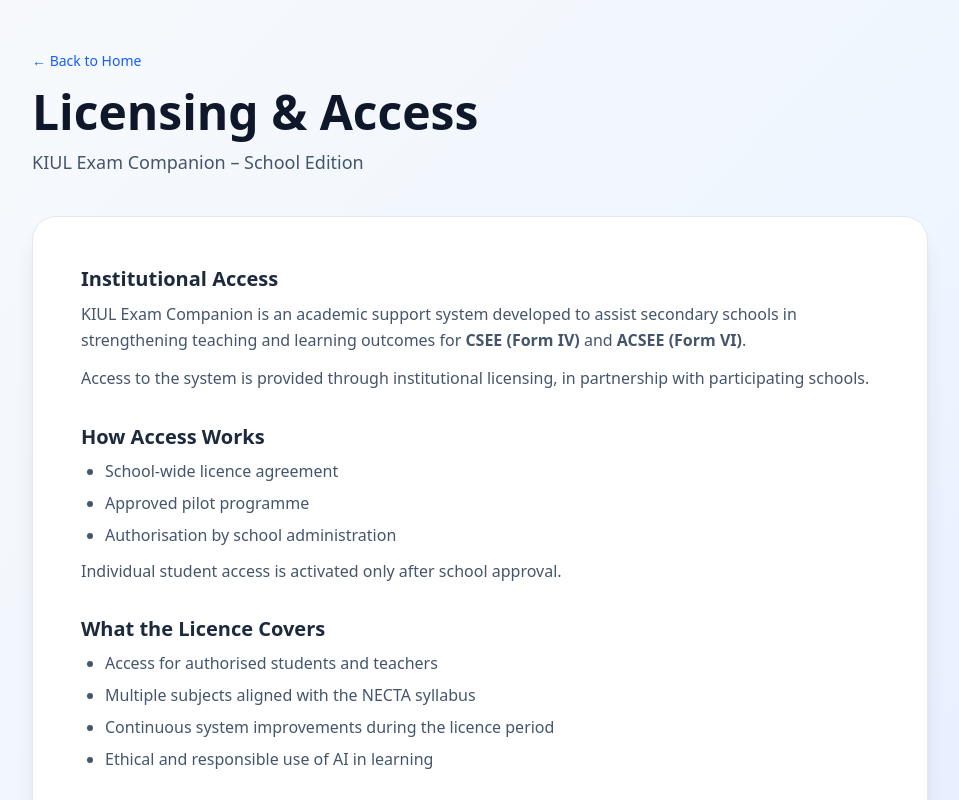
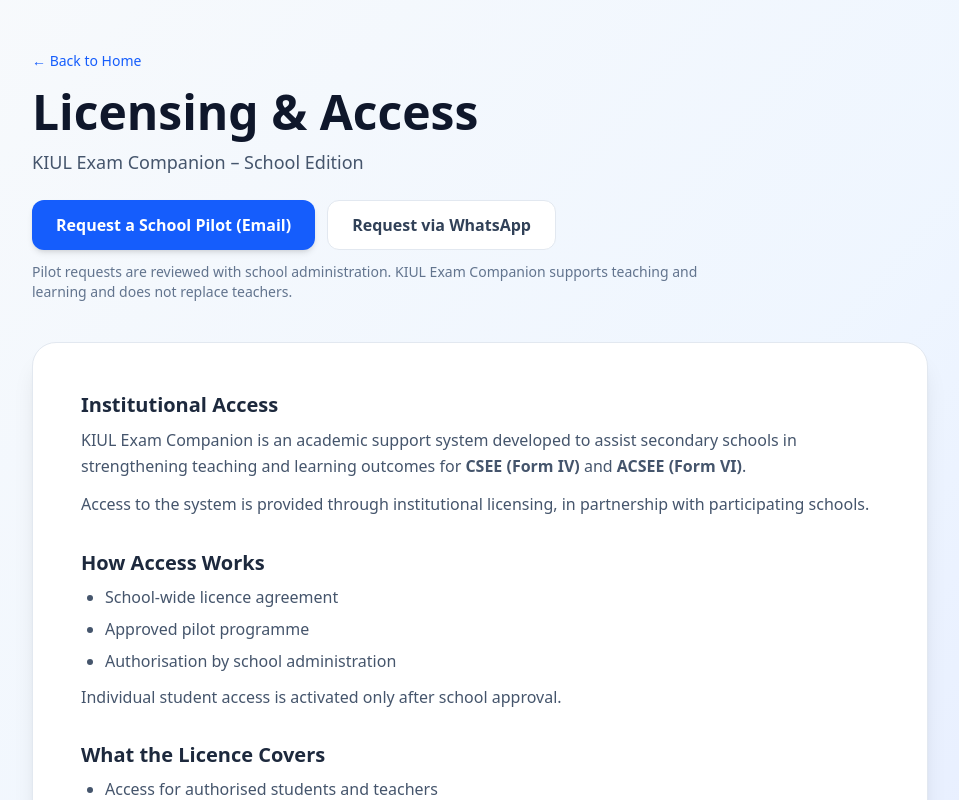
Before and after one commit to 2014Akamanzi/kiul-ss-revision, a Next.js app: page /licensing in a window 1280 px wide. Shown: the top 800 px of the page, without its empty margins (160-1119 px from the left). Built offline with nearby package versions, Linux system fonts and the light colour scheme.

Commit message:
Add Request Pilot buttons (email + WhatsApp) on Licensing page

```diff
--- a/src/app/licensing/page.tsx
+++ b/src/app/licensing/page.tsx
@@ -1,6 +1,36 @@
 import Link from "next/link";
 
 export default function LicensingPage() {
+  const mailto =
+    "mailto:info.kiul@katokifoundation.org" +
+    "?subject=" +
+    encodeURIComponent("Request for KIUL Exam Companion School Pilot") +
+    "&body=" +
+    encodeURIComponent(
+      [
+        "Dear KIUL Team,",
+        "",
+        "We would like to request a one-term pilot for KIUL Exam Companion – School Edition.",
+        "",
+        "School name:",
+        "Region/District:",
+        "School type (government/private):",
+        "Levels (CSEE/ACSEE):",
+        "Approx. number of students (Form IV / Form VI):",
+        "Contact person (name & role):",
+        "Phone/WhatsApp:",
+        "",
+        "Preferred start date for the pilot:",
+        "",
+        "Any specific subjects/combinations to prioritise:",
+        "",
+        "Kind regards,",
+        "[Name]",
+        "[Position]",
+        "[School]",
+      ].join("\n")
+    );
+
   return (
     <main className="min-h-screen bg-gradient-to-br from-slate-50 via-blue-50 to-indigo-100 px-4 py-12">
       <div className="mx-auto max-w-4xl">
@@ -19,6 +49,31 @@
 
           <p className="mt-3 text-slate-600 text-lg max-w-2xl">
             KIUL Exam Companion – School Edition
+          </p>
+
+          {/* Primary CTA */}
+          <div className="mt-6 flex flex-col sm:flex-row gap-3">
+            <a
+              href={mailto}
+              className="inline-flex items-center justify-center rounded-xl bg-blue-600 px-6 py-3 text-white font-semibold shadow-md hover:bg-blue-700 transition"
+            >
+              Request a School Pilot (Email)
+            </a>
+
+            <a
+              href="https://wa.me/255758624863?text=Hello%20KIUL%2C%20we%20would%20like%20to%20request%20a%20one-term%20school%20pilot%20for%20KIUL%20Exam%20Companion.%20Please%20advise%20the%20next%20steps."
+              target="_blank"
+              rel="noopener noreferrer"
+              className="inline-flex items-center justify-center rounded-xl border border-slate-200 bg-white px-6 py-3 text-slate-700 font-semibold hover:bg-slate-50 transition"
+            >
+              Request via WhatsApp
+            </a>
+          </div>
+
+          <p className="mt-3 text-sm text-slate-500 max-w-2xl">
+            Pilot requests are reviewed with school administration. KIUL Exam
+            Companion supports teaching and learning and does not replace
+            teachers.
           </p>
         </div>
 
```
